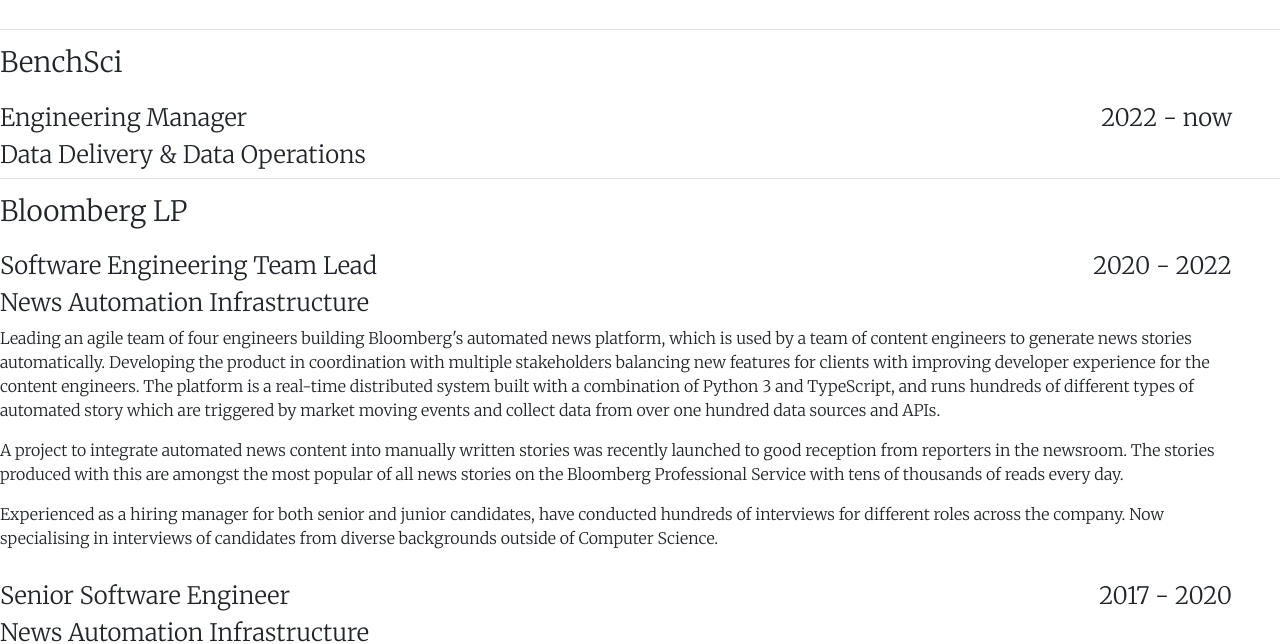
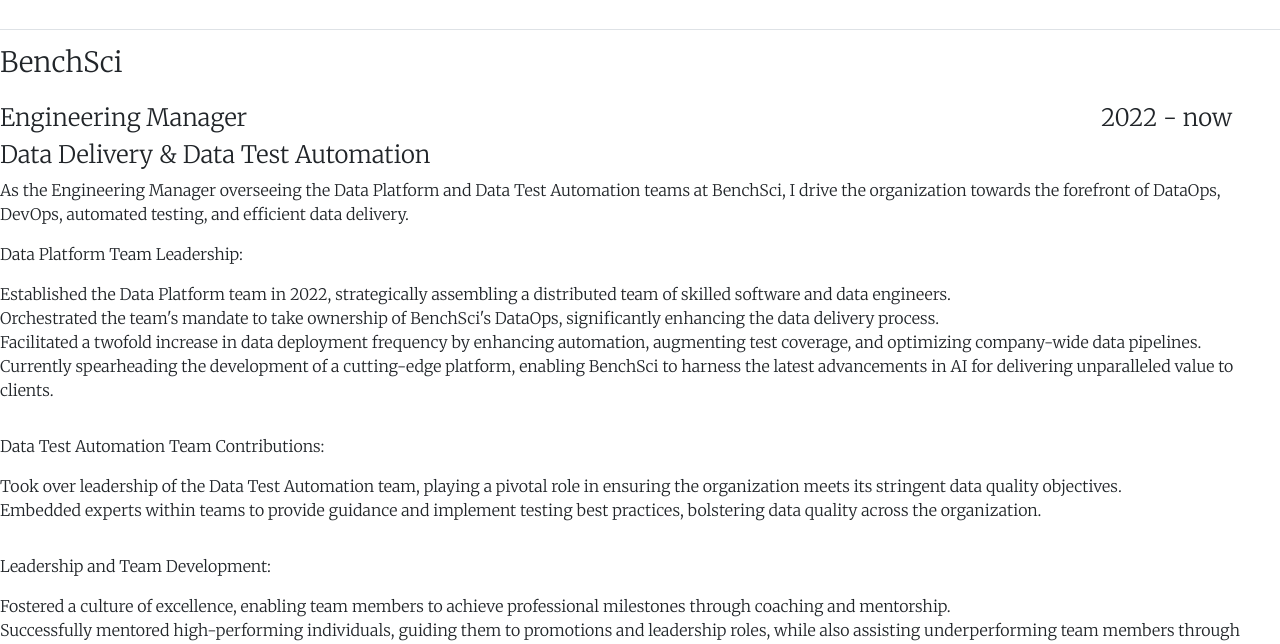
Before and after one commit to fophillips/cv, a plain HTML site: page index.html in a window 1280 px wide. Shown: the part 129-773 px from the top of the page. Drawn offline with nearby package versions, Linux system fonts and the light colour scheme.

Commit message:
Update index.html

```diff
--- a/index.html
+++ b/index.html
@@ -34,7 +34,33 @@
                         <h4>2022 - now</h4>
                     </div>
                 </div>
-                <h4>Data Delivery &amp; Data Operations</h4>
+                <h4>Data Delivery &amp; Data Test Automation</h4>
+                <p>As the Engineering Manager overseeing the Data Platform
+                  and Data Test Automation teams at BenchSci, I drive the
+                  organization towards the forefront of DataOps, DevOps,
+                  automated testing, and efficient data delivery.</p>
+                <p>Data Platform Team Leadership:
+                  <ul>
+                    <li>Established the Data Platform team in 2022, strategically assembling a distributed team of skilled software and data engineers.</li>
+                    <li>Orchestrated the team's mandate to take ownership of BenchSci's DataOps, significantly enhancing the data delivery process.</li>
+                    <li>Facilitated a twofold increase in data deployment frequency by enhancing automation, augmenting test coverage, and optimizing company-wide data pipelines.</li>
+                    <li>Currently spearheading the development of a cutting-edge platform, enabling BenchSci to harness the latest advancements in AI for delivering unparalleled value to clients.</li>
+                  </ul>
+                </p>
+              <p>
+                Data Test Automation Team Contributions:
+                <ul>
+    <li>Took over leadership of the Data Test Automation team, playing a pivotal role in ensuring the organization meets its stringent data quality objectives.</li>
+    <li>Embedded experts within teams to provide guidance and implement testing best practices, bolstering data quality across the organization.</li>
+                </ul>
+            </p>
+
+<p>Leadership and Team Development:
+<ul>
+    <li>Fostered a culture of excellence, enabling team members to achieve professional milestones through coaching and mentorship.</li>
+    <li>Successfully mentored high-performing individuals, guiding them to promotions and leadership roles, while also assisting underperforming team members through performance improvement plans and candid conversations.</li>
+    <li>Aligned individual career goals with company outcomes, fostering a collaborative and results-driven environment.</li>
+</ul></p>
             </div>
         </div>
         <div class="row pt-3 border-bottom">
```
